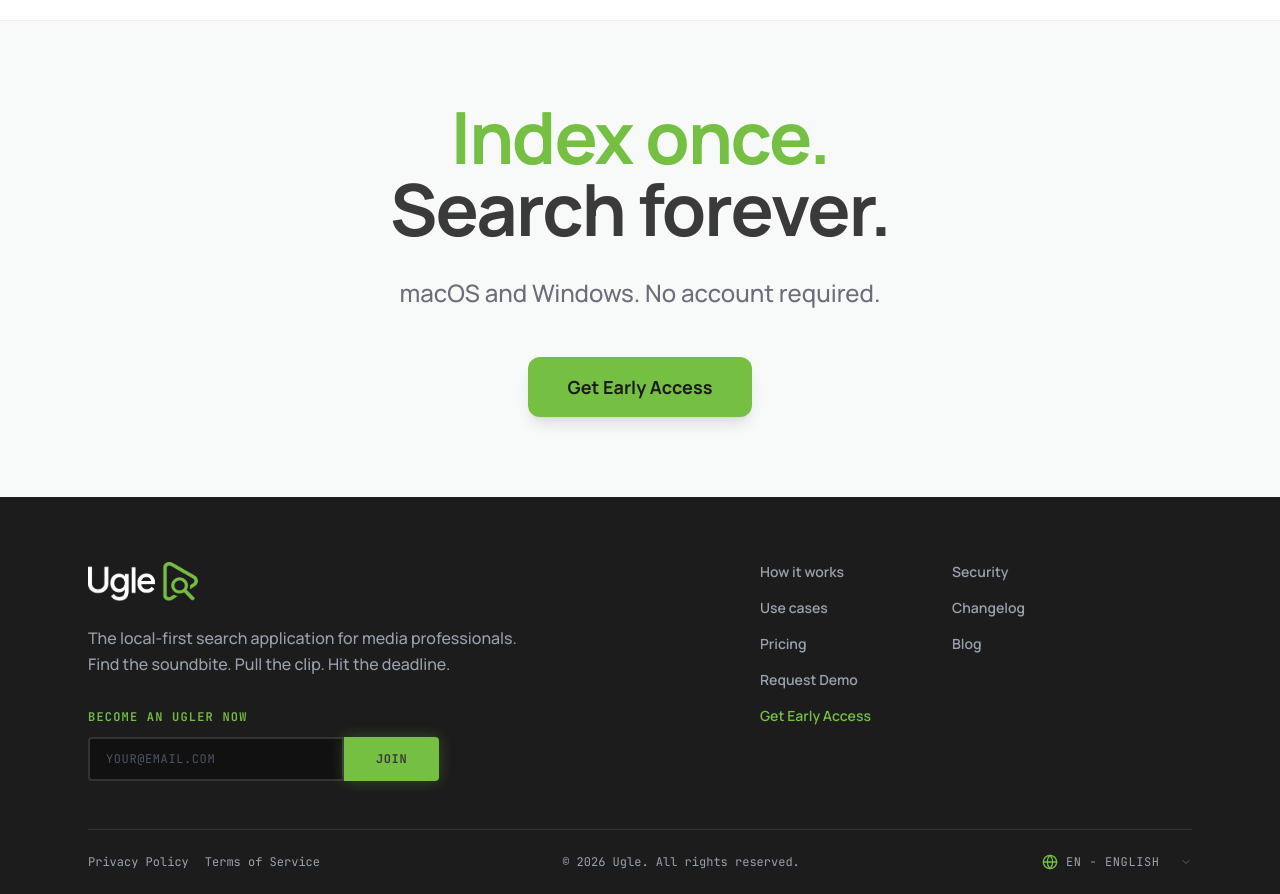
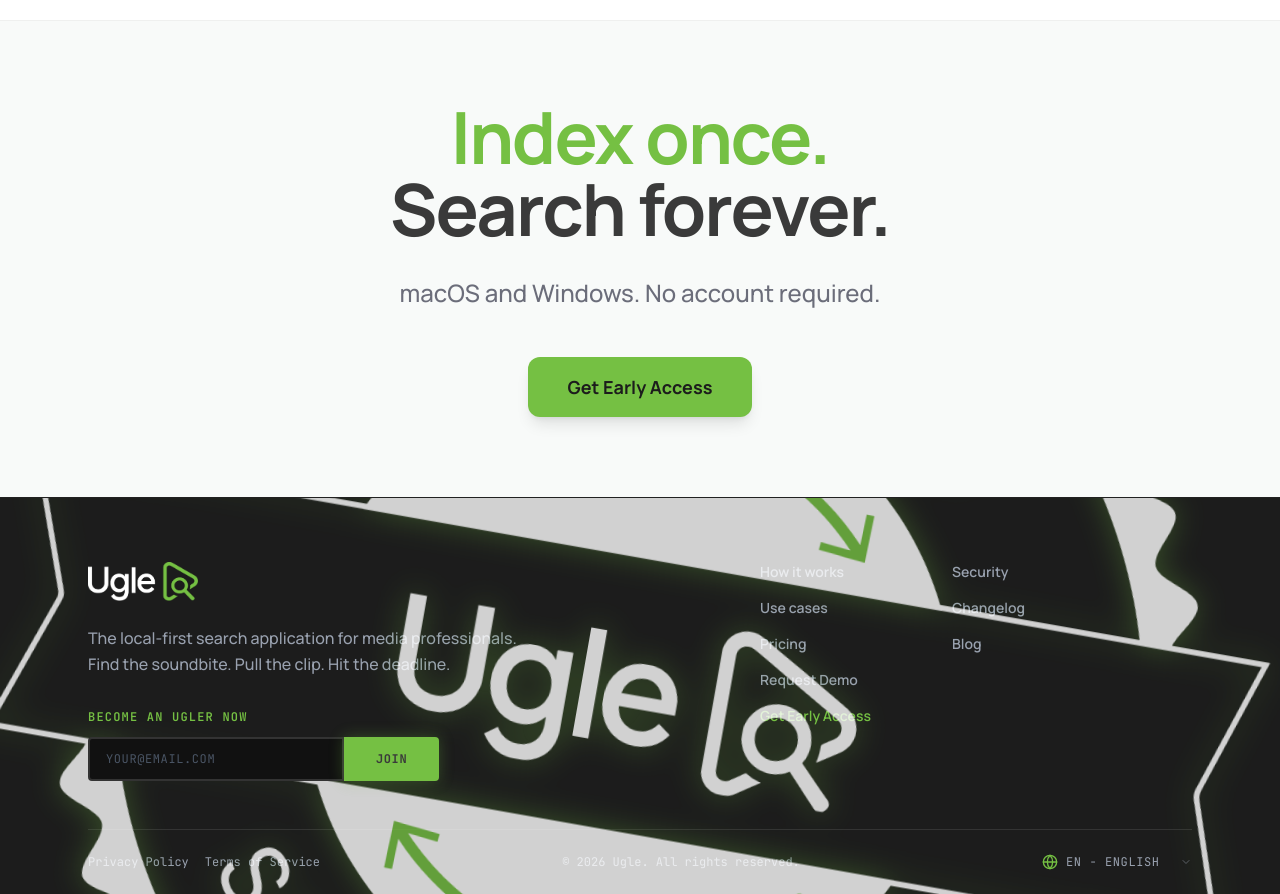
Before and after one commit to tpancholi/ugle-main, a Next.js app: page /use-cases in a window 1280 px wide. Shown: the part 1020-1914 px from the top of the page. Built offline with nearby package versions, Linux system fonts and the light colour scheme.

Commit message:
Added Mark sheild

```diff
--- a/app/components/Footer.tsx
+++ b/app/components/Footer.tsx
@@ -36,7 +36,20 @@
     showToast("Waitlist Joined Successfully");
   };
   return (
-    <footer className="bg-[#1C1C1C] text-white pt-10 md:pt-16 overflow-hidden border-t border-ugle-slate/20">
+    <footer className="bg-[#1C1C1C] text-white pt-10 md:pt-16 overflow-hidden border-t border-ugle-slate/20 relative">
+      {/* Trust mark — floated to the right, outside the grid */}
+      <div
+        className="absolute bottom-36 right-8 lg:bottom-auto lg:top-1/2 lg:-translate-y-1/2 lg:right-6 block group"
+        style={{ perspective: "400px" }}
+      >
+        <Image
+          src="/Ugle Mark White.png"
+          alt="Ugle Trust Mark"
+          width={120}
+          height={120}
+          className="size-20 md:size-min opacity-70 lg:opacity-80 rotate-10 group-hover:opacity-100 group-hover:-rotate-6 group-hover:scale-110 transition-all duration-500 ease-out drop-shadow-[0_0_16px_rgba(117,192,67,0.4)]"
+        />
+      </div>
       <div className="max-w-6xl mx-auto px-6">
         <div className="grid grid-cols-1 md:grid-cols-12 gap-8 lg:gap-12 mb-4 md:mb-6">
           <div className="md:col-span-6 lg:col-span-5 flex flex-col">
--- a/app/components/Header.tsx
+++ b/app/components/Header.tsx
@@ -38,7 +38,7 @@
       <header className="w-full border-b border-ugle-light/60 bg-white/80 backdrop-blur-md sticky top-0 z-40">
         <div className="w-full px-6 py-4 md:px-12 flex items-center justify-between">
           {/* Logo */}
-          <div className="flex-1 flex justify-start">
+          <div className="flex-shrink-0">
             <Link
               href="/"
               className="flex items-center gap-3 transition-transform hover:scale-[1.02]"
@@ -54,7 +54,7 @@
           </div>
 
           {/* Desktop nav */}
-          <nav className="hidden md:flex items-center gap-8 font-medium text-sm text-ugle-slate">
+          <nav className="hidden md:flex items-center gap-8 font-medium text-sm text-ugle-slate ml-auto">
             {menuItems.map((item) => (
               <div key={item.id} className="relative group">
                 <Link
@@ -88,7 +88,7 @@
           </nav>
 
           {/* Desktop CTAs */}
-          <div className="flex-1 hidden md:flex justify-end items-center gap-6">
+          <div className="hidden md:flex items-center gap-6 ml-8">
             <Link
               href="/request-demo"
               className="text-sm font-semibold text-ugle-slate hover:text-[#75C043] transition-colors"
--- a/app/components/homepage/Workflow.tsx
+++ b/app/components/homepage/Workflow.tsx
@@ -1,6 +1,7 @@
 "use client";
 
 import Link from "next/link";
+import Image from "next/image";
 import {
   ArrowRight,
   FileText,
@@ -137,6 +138,16 @@
               telemetry collects your searches. Your archive is yours.
             </p>
           </div>
+          <div className="relative z-10 shrink-0 self-center group cursor-default select-none">
+            <Image
+              src="/Ugle Mark White.png"
+              alt="Ugle Mark"
+              width={140}
+              height={140}
+              priority
+              className="rotate-[12deg] opacity-80 group-hover:rotate-[-4deg] group-hover:opacity-100 group-hover:scale-110 transition-all duration-500 ease-out drop-shadow-[0_0_30px_rgba(117,192,67,0.35)] group-hover:drop-shadow-[0_0_48px_rgba(117,192,67,0.65)]"
+            />
+          </div>
         </div>
 
         {/* Final CTA */}
```
Also changed, not shown: public/Ugle Mark White.png (added), public/Ugle Mark.png (added).
